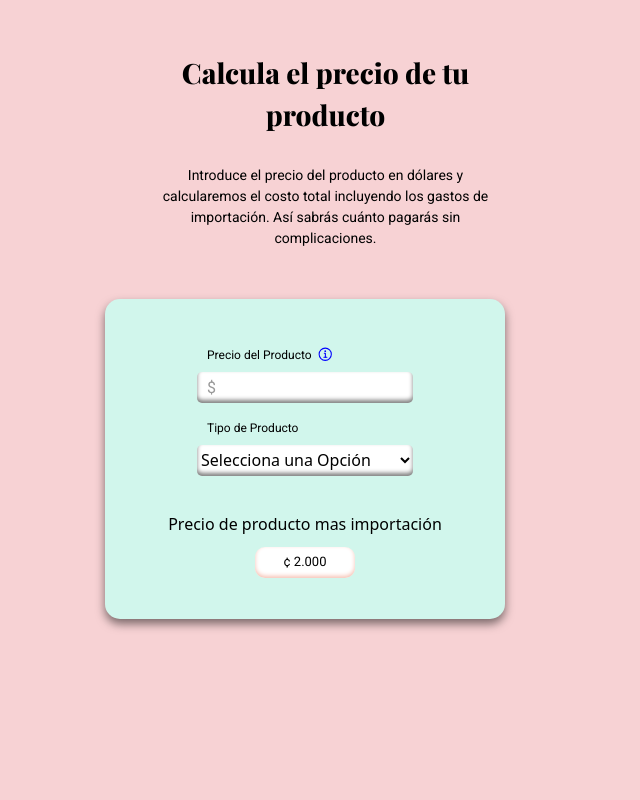
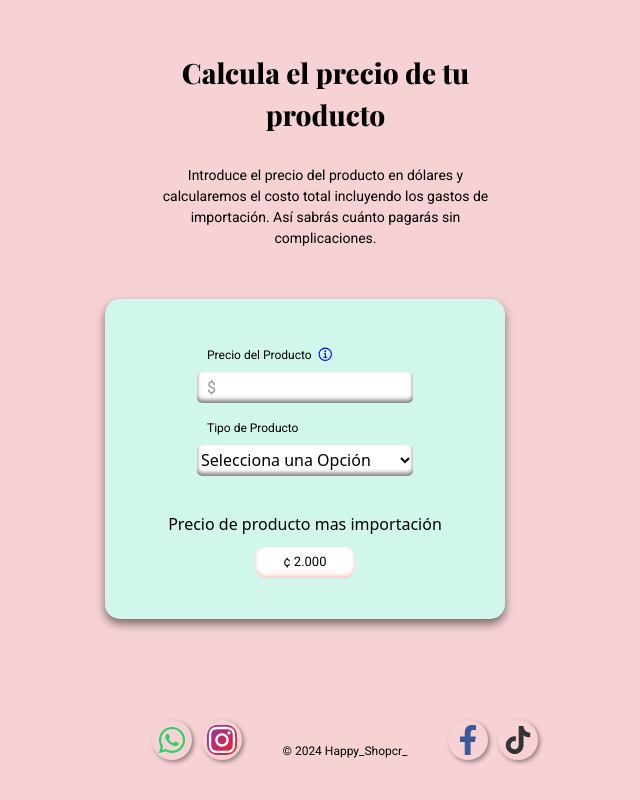
Before and after one commit to Davidc480/import_track, a Next.js app in the folder client/: page / in a window 1280 px wide. Shown: the part 447-1247 px from the top of the page, without its empty margins (295-935 px from the left). Before the commit the page ends 1146 px from the top, so only its background shows below. Built offline with nearby package versions, Linux system fonts and the light colour scheme.

Commit message:
Home Page completed

```diff
--- /dev/null
+++ b/client/src/Components/Footer/Footer.jsx
@@ -0,0 +1,29 @@
+'use client'
+import style from "./Footer.module.css"
+import { FaFacebookF, FaWhatsapp   } from "react-icons/fa";
+import { IoLogoTiktok } from "react-icons/io5";
+import { FaInstagram } from "react-icons/fa6";
+
+const Footer = ()=>{
+    return(
+        <div className={style.container}>
+                <div className={style.iconContainer}>
+                    <FaWhatsapp className={style.iconWhatsapp} size={30} />
+                </div>
+                <div className={style.iconContainer}>
+                    <FaInstagram className={style.iconInstagram} size={30} />
+                </div>
+                <div className={style.text}>
+                    <p>© 2024 Happy_Shopcr_</p>
+                </div>
+                <div className={style.iconContainer}>
+                    <FaFacebookF  className={style.iconFacebook} size={30}/>
+                </div>
+                <div className={style.iconContainer}>
+                    <IoLogoTiktok className={style.iconTiktok} size={30}/>
+                </div>
+        </div>
+    )
+}
+
+export default Footer;
--- /dev/null
+++ b/client/src/Components/Footer/Footer.module.css
@@ -0,0 +1,50 @@
+.container {
+    display: flex;
+    justify-content: space-between;
+    align-items: flex-end;
+    margin-top: 101px;
+    margin-bottom: 0;
+    gap: 10px;
+}
+
+.iconContainer {
+  width: 40px;
+  height: 40px;
+  box-shadow: 2px 2px 4px rgba(0, 0, 0, 0.4);
+  border-radius: 50%;
+  display: flex;
+  justify-content: center;
+  align-items: center;
+}
+
+.iconFacebook {
+    color: #3b5998;
+}
+
+.iconWhatsapp {
+    color: #25D366;
+}
+
+.iconInstagram {
+    background: linear-gradient(135deg, #833AB4, #FD1D1D);
+    border-radius: 10px;
+    display: flex;
+    justify-content: center;
+    align-items: center;
+}
+
+.iconInstagram {
+    color: white;
+    font-size: 24px;
+}
+
+.iconTiktok {
+    color: #333333;
+}
+
+.text {
+    font-family: var(--font-roboto);
+    font-size: 12px;
+    margin-left: 30px;
+    margin-right: 30px;
+}
--- a/client/src/Components/MenuHamburguer/MenuHamburguer.jsx
+++ b/client/src/Components/MenuHamburguer/MenuHamburguer.jsx
@@ -21,7 +21,6 @@ const MenuHamburguer = ()=>{
                 aria-expanded={navButtonActive}
                 aria-label="menú"
                 >
-
                     <div> </div>
                     <div> </div>
                 </button>
@@ -29,13 +28,13 @@ const MenuHamburguer = ()=>{
             <nav>
             <ul className={styles.nav} data-visible={navActive}>
                 <li>
-                    <a href="">Home</a>
+                    <a href="/">Home</a>
                 </li>
                 <li>
                     <a href="">Calculadora</a>
                 </li>
                 <li>
-                    <a href="">Rastrear Pedido</a>
+                    <a href="/OrderTracker">Rastrear Pedido</a>
                 </li>
                 <li>
                     <a href="">Contacto</a>
--- /dev/null
+++ b/client/src/app/OrderTracker/page.js
@@ -0,0 +1,12 @@
+import HeaderMobile from "@/Components/HeaderMobile/HeaderMobile";
+import Footer from "@/Components/Footer/Footer";
+
+export default function OrderTracker() {
+  return (
+    <main className="flex min-h-screen flex-col items-center mb-10 ">
+      <HeaderMobile />
+
+      <Footer />
+    </main>
+  );
+}
--- a/client/src/app/page.js
+++ b/client/src/app/page.js
@@ -2,14 +2,16 @@ import HeaderMobile from "@/Components/HeaderMobile/HeaderMobile";
 import AboutUs from "@/Components/AboutUs/AboutUs";
 import PromotionalBanner from "@/Components/PromotionalBanner/PromotionalBanner";
 import Calculator from "@/Components/Calculator/Calculator";
+import Footer from "@/Components/Footer/Footer";
 
 export default function Home() {
   return (
-    <main className="flex min-h-screen flex-col items-center mb-20 ">
+    <main className="flex min-h-screen flex-col items-center mb-10 ">
       <HeaderMobile />
       <AboutUs />
       <PromotionalBanner />
       <Calculator />
+      <Footer />
     </main>
   );
 }
```
